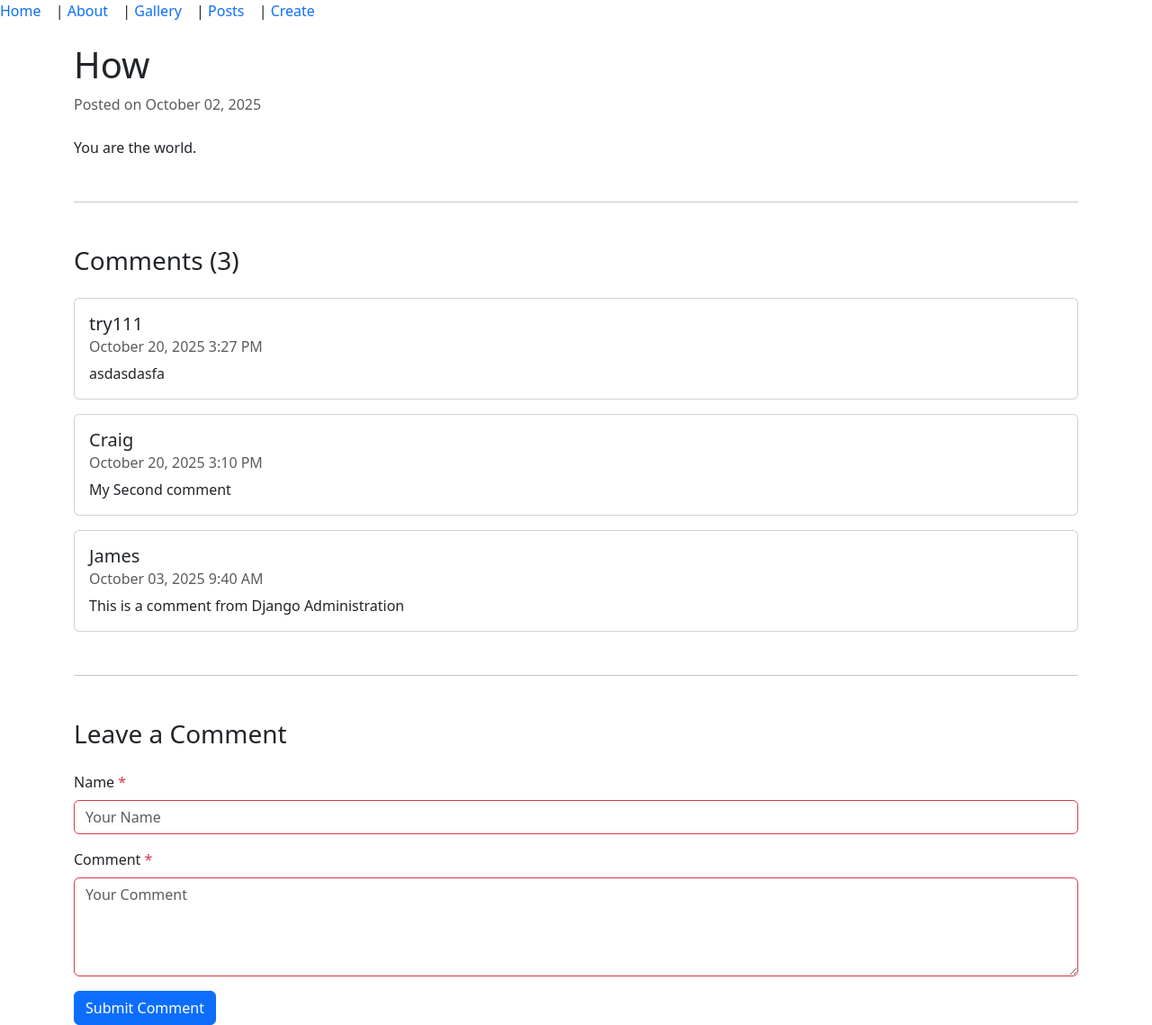
After one commit to radecodes202/Assignment5, a Django app: page /post/8/ in a window 1280 px wide. The commit adds this page. Shown: the whole page at 90% size. Run offline with Django 5.2, Linux system fonts and the light colour scheme; data comes from the database, SQL or seed files in the repository; both versions use the stored data as it was after the commit.

Commit message:
Implement comments feature with validation and CSRF handling; update templates and styles

```diff
--- a/pages/forms.py
+++ b/pages/forms.py
@@ -1,5 +1,5 @@
 from django import forms
-from .models import Post
+from .models import Post, Comment
 
 class PostForm(forms.ModelForm):
     class Meta:
@@ -13,3 +13,29 @@ class PostForm(forms.ModelForm):
         if len(t) < 3:
             raise forms.ValidationError('Title too short.')
         return t
+
+class CommentForm(forms.ModelForm):
+    class Meta:
+        model = Comment
+        fields = ['author', 'text']
+        widgets = {
+            'author': forms.TextInput(attrs={
+                'class': 'form-control',
+                'placeholder': 'Your Name'
+            }),
+            'text': forms.Textarea(attrs={
+                'class': 'form-control',
+                'placeholder': 'Your Comment',
+                'rows': 4
+            }),
+        }
+        labels = {
+            'author': 'Name',
+            'text': 'Comment',
+        }
+
+    def clean_text(self):
+        text = self.cleaned_data.get('text')
+        if len(text) < 10:
+            raise forms.ValidationError('Comment must be at least 10 characters long.')
+        return text
--- a/pages/models.py
+++ b/pages/models.py
@@ -1,5 +1,6 @@
 from django.core.validators import MinLengthValidator
 from django.db import models
+from django.contrib.auth.models import User
 
 # Create your models here.
 class Post(models.Model):
--- a/pages/templates/base.html
+++ b/pages/templates/base.html
@@ -6,6 +6,7 @@
     <title>{% block title %}My Django App{% endblock %}</title>
     {% load static %}
     <link rel="stylesheet" href="{% static 'css/style.css' %}">
+    <link rel="stylesheet" href="https://cdn.jsdelivr.net/npm/bootstrap@5.3.0/dist/css/bootstrap.min.css">
 </head>
 <body>
     <nav>
--- /dev/null
+++ b/pages/templates/post_detail.html
@@ -0,0 +1,117 @@
+{% extends "base.html" %}
+{% load static %}
+
+{% block title %}{{ post.title }}{% endblock %}
+
+{% block content %}
+<div class="container mt-4">
+    <article class="post-detail">
+        <h1>{{ post.title }}</h1>
+        <p class="text-muted">
+            Posted on {{ post.created_at|date:"F d, Y" }}
+        </p>
+
+        <div class="post-content mt-4">
+            {{ post.body|linebreaks }}
+        </div>
+    </article>
+
+    <hr class="my-5">
+
+    <!-- Comments Section -->
+    <section class="comments-section">
+        <h3>Comments ({{ comments.count }})</h3>
+
+        {% if comments %}
+            <div class="comments-list mt-4">
+                {% for comment in comments %}
+                <div class="card mb-3">
+                    <div class="card-body">
+                        <h5 class="card-title">{{ comment.author }}</h5>
+                        <h6 class="card-subtitle mb-2 text-muted">
+                            {{ comment.created_at|date:"F d, Y g:i A" }}
+                        </h6>
+                        <p class="card-text">{{ comment.text }}</p>
+                    </div>
+                </div>
+                {% endfor %}
+            </div>
+        {% else %}
+            <p class="text-muted">No comments yet. Be the first to comment!</p>
+        {% endif %}
+    </section>
+
+    <hr class="my-5">
+
+    <!-- Comment Form -->
+    <section class="comment-form-section">
+        <h3>Leave a Comment</h3>
+
+        <!-- Display success messages -->
+        {% if messages %}
+            {% for message in messages %}
+            <div class="alert alert-{{ message.tags }} alert-dismissible fade show" role="alert">
+                {{ message }}
+                <button type="button" class="btn-close" data-bs-dismiss="alert"></button>
+            </div>
+            {% endfor %}
+        {% endif %}
+
+        <!-- Display non-field errors -->
+        {% if comment_form.non_field_errors %}
+        <div class="alert alert-danger" role="alert">
+            {{ comment_form.non_field_errors }}
+        </div>
+        {% endif %}
+
+        <form method="post" action="{% url 'add_comment' post.pk %}" class="mt-4">
+            <!-- {% csrf_token %} -->
+
+            <div class="mb-3">
+                <label for="{{ comment_form.author.id_for_label }}" class="form-label">
+                    {{ comment_form.author.label }} <span class="text-danger">*</span>
+                </label>
+                {{ comment_form.author }}
+                {% if comment_form.author.errors %}
+                <div class="invalid-feedback d-block">
+                    {% for error in comment_form.author.errors %}
+                        {{ error }}
+                    {% endfor %}
+                </div>
+                {% endif %}
+            </div>
+
+            <div class="mb-3">
+                <label for="{{ comment_form.text.id_for_label }}" class="form-label">
+                    {{ comment_form.text.label }} <span class="text-danger">*</span>
+                </label>
+                {{ comment_form.text }}
+                {% if comment_form.text.errors %}
+                <div class="invalid-feedback d-block">
+                    {% for error in comment_form.text.errors %}
+                        {{ error }}
+                    {% endfor %}
+                </div>
+                {% endif %}
+            </div>
+
+            <button type="submit" class="btn btn-primary">Submit Comment</button>
+        </form>
+    </section>
+</div>
+
+<style>
+    /* Error state styling */
+    .form-control.is-invalid,
+    .form-control:invalid {
+        border-color: #dc3545;
+    }
+
+    .invalid-feedback {
+        color: #dc3545;
+        font-size: 0.875rem;
+        margin-top: 0.25rem;
+    }
+
+</style>
+{% endblock %}
--- a/pages/urls.py
+++ b/pages/urls.py
@@ -11,4 +11,6 @@ urlpatterns = [
     path('posts/<int:pk>/view/', views.post_view, name='post_view'),
     path('posts/<int:pk>/edit/', views.post_update, name='post_update'),
     path('posts/<int:pk>/delete/', views.post_delete, name='post_delete'),
+    path('post/<int:pk>/', views.post_view, name='post_view'),
+    path('post/<int:pk>/comment/', views.add_comment, name='add_comment'),
 ]
--- a/pages/views.py
+++ b/pages/views.py
@@ -1,10 +1,13 @@
 from django.shortcuts import render, redirect, get_object_or_404
 from django.http import HttpResponseBadRequest
 from django.contrib import messages
-from pages.forms import PostForm
-from pages.models import Post
+from django.views.decorators.http import require_http_methods
+from pages.forms import PostForm, CommentForm
+from pages.models import Post, Comment
+
 
 # Create your views here.
+
 def home(request):
     ctx = {"title": "Home", "features": ["Django", "Templates", "Static files"]}
     return render(request, "home.html", ctx)
@@ -47,10 +50,10 @@ def post_create(request):
         form = PostForm()
     return render(request, 'post_form.html', {'form': form})
 
-def post_view(request, pk):
-    # post = get_object_or_404(Post, pk=pk)
-    post = Post.objects.get(pk=pk)
-    return render(request, 'post_view.html', {'post': post})
+# def post_view(request, pk):
+#     # post = get_object_or_404(Post, pk=pk)
+#     post = Post.objects.get(pk=pk)
+#     return render(request, 'post_view.html', {'post': post})
 
 def post_update(request, pk):
     post = get_object_or_404(Post, pk=pk)
@@ -73,3 +76,41 @@ def post_delete(request, pk):
         messages.success(request, f"Post `{post.title}` was deleted")
         return redirect('post_list')
     return render(request, 'post_confirm_delete.html', {'post': post})
+
+def post_view(request, pk):
+    """Display post detail with comments and comment form"""
+    post = get_object_or_404(Post, pk=pk)
+    comments = post.comments.all().order_by('-created_at')
+    comment_form = CommentForm()
+
+    context = {
+        'post': post,
+        'comments': comments,
+        'comment_form': comment_form,
+    }
+    return render(request, 'post_detail.html', context)
+
+@require_http_methods(["POST"])
+def add_comment(request, pk):
+    """Handle comment submission"""
+    post = get_object_or_404(Post, pk=pk)
+    comment_form = CommentForm(request.POST)
+
+    if comment_form.is_valid():
+        comment = comment_form.save(commit=False)
+        comment.post = post
+        comment.save()
+        messages.success(request, 'Your comment has been submitted successfully!')
+        return redirect('post_view', pk=pk)
+    else:
+        # Re-render the page with errors
+        comments = post.comments.all().order_by('-created_at')
+        context = {
+            'post': post,
+            'comments': comments,
+            'comment_form': comment_form,
+        }
+        return render(request, 'post_detail.html', context)
+
+def csrf_failure(request, reason=""):
+    return render(request, "csrf_failure.html", {"reason": reason}, status=403)
```
Also changed, not shown: config/settings.py (+21 -1 lines), pages/templates/csrf_failure.html (added, +62 -0 lines), db.sqlite3, pages/migrations/0006_post_unique_post_title.py (added).
